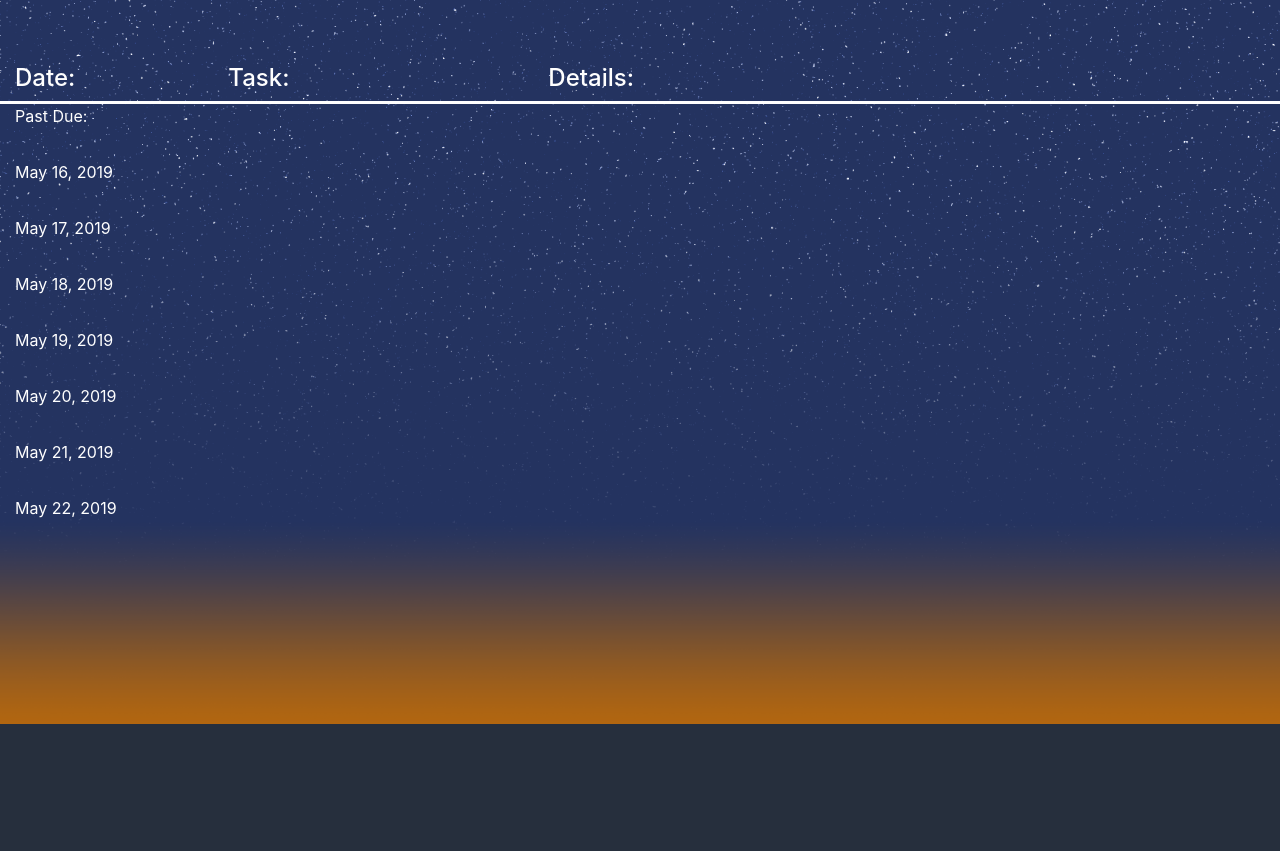
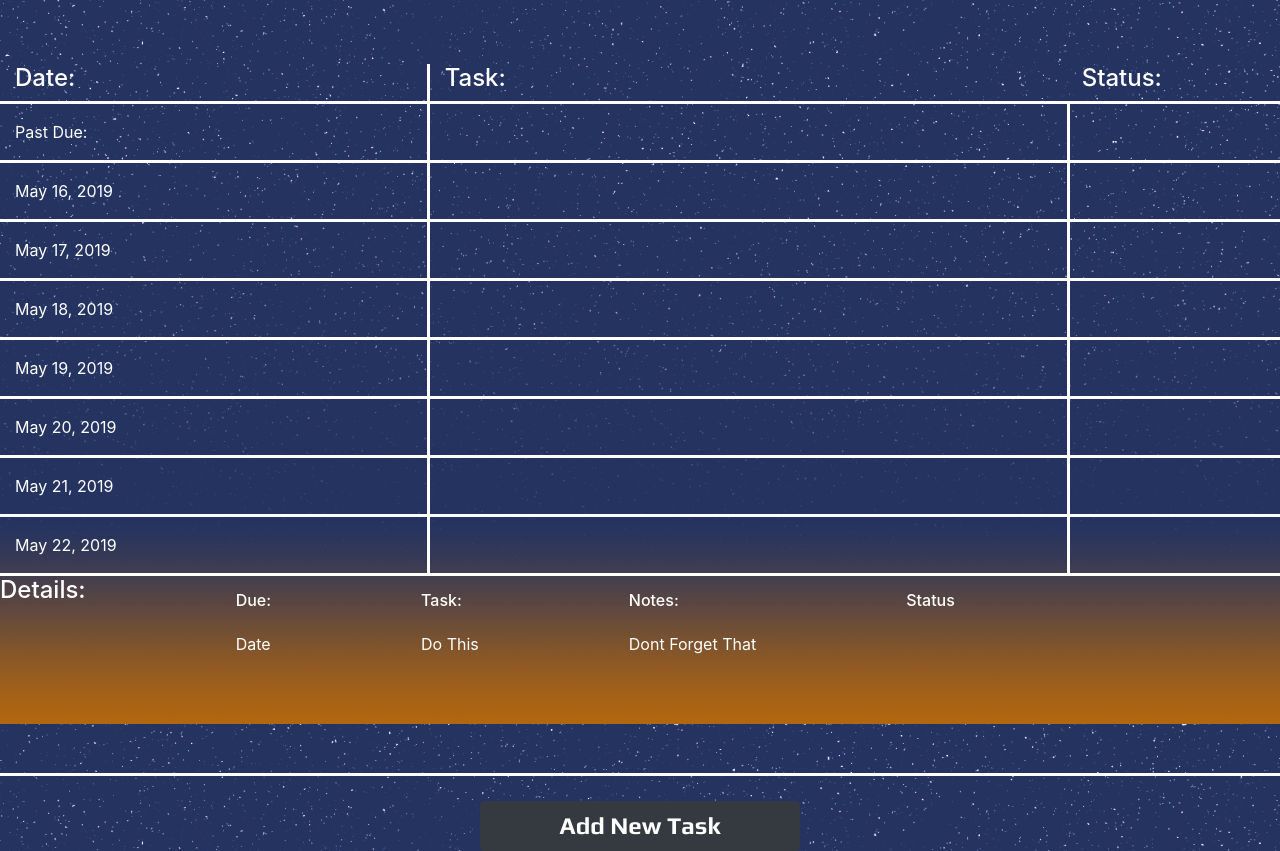
Before and after one commit to ajamesmiller35/LiveList, a plain HTML site: page live-list.html in a window 1280 px wide. Shown: the part 76-927 px from the top of the page. Before the commit the page ends 800 px from the top, so only its background shows below. Drawn offline with nearby package versions, Linux system fonts and the light colour scheme; no server answers.

Commit message:
added stuff

```diff
--- a/live-list.html
+++ b/live-list.html
@@ -24,57 +24,101 @@
 
     <div class="container-fluid tasks-main">
         <div class="row">
-            <div class="col-lg-2 border-white">
+            <div class="col-lg-4 border-bottom-white">
                 <h4 class="text-white">Date:</h4>
             </div>
-            <div class="col-lg-3 border-white">
+            <div class="col-lg-6 border-bottom-white border-left-white">
                 <h4 class="text-white">Task:</h4>
             </div>
-            <div class="col-lg-7 border-white">
-                <h4 class="text-white">Details:</h4>
+            <div class="col-lg-2 border-bottom-white">
+                <h4 class="text-white">Status:</h4>
             </div>
         </div><!--row-->
+        <div class="tasks-box">
         <div class="row">
-            <div class="col-lg-2"><p class="text-white">Past Due:</p></div>
-            <div class="col-lg-3"></div>
-            <div class="col-lg-5"></div>
+            <div class="col-lg-4 border-bottom-white"><p class="text-white"><p id="past-due" class="text-white">Past Due:</p></p></div>
+            <div class="col-lg-6 border-bottom-white border-left-white"></div>
+            <div class="col-lg-2 border-bottom-white border-left-white"></div>
         </div>
         <div class="row">
-            <div class="col-lg-2"><p class="text-white"><p id="0" class="text-white"></p></p></div>
-            <div class="col-lg-3"></div>
-            <div class="col-lg-5"></div>
+            <div class="col-lg-4 border-bottom-white"><p class="text-white"><p id="0" class="text-white"></p></p></div>
+            <div class="col-lg-6 border-bottom-white border-left-white"></div>
+            <div class="col-lg-2 border-bottom-white border-left-white"></div>
         </div>
         <div class="row">
-            <div class="col-lg-2"><p class="text-white"><p id="1" class="text-white"></p></p></div>
-            <div class="col-lg-3"></div>
-            <div class="col-lg-5"></div>
+            <div class="col-lg-4 border-bottom-white"><p class="text-white"><p id="1" class="text-white"></p></p></div>
+            <div class="col-lg-6 border-bottom-white border-left-white"></div>
+            <div class="col-lg-2 border-bottom-white border-left-white"></div>
         </div>
         <div class="row">
-            <div class="col-lg-2"><p class="text-white"><p id="2" class="text-white"></p></p></div>
-            <div class="col-lg-3"></div>
-            <div class="col-lg-5"></div>
+            <div class="col-lg-4 border-bottom-white"><p class="text-white"><p id="2" class="text-white"></p></p></div>
+            <div class="col-lg-6 border-bottom-white border-left-white"></div>
+            <div class="col-lg-2 border-bottom-white border-left-white"></div>
         </div>
         <div class="row">
-            <div class="col-lg-2"><p class="text-white"><p id="3" class="text-white"></p></p></div>
-            <div class="col-lg-3"></div>
-            <div class="col-lg-5"></div>
+            <div class="col-lg-4 border-bottom-white"><p class="text-white"><p id="3" class="text-white"></p></p></div>
+            <div class="col-lg-6 border-bottom-white border-left-white"></div>
+            <div class="col-lg-2 border-bottom-white border-left-white"></div>
         </div>
         <div class="row">
-            <div class="col-lg-2"><p class="text-white"><p id="4" class="text-white"></p></p></div>
-            <div class="col-lg-3"></div>
-            <div class="col-lg-5"></div>
+            <div class="col-lg-4 border-bottom-white"><p class="text-white"><p id="4" class="text-white"></p></p></div>
+            <div class="col-lg-6 border-bottom-white border-left-white"></div>
+            <div class="col-lg-2 border-bottom-white border-left-white"></div>
         </div>
         <div class="row">
-            <div class="col-lg-2"><p class="text-white"><p id="5" class="text-white"></p></p></div>
-            <div class="col-lg-3"></div>
-            <div class="col-lg-5"></div>
+            <div class="col-lg-4 border-bottom-white"><p class="text-white"><p id="5" class="text-white"></p></p></div>
+            <div class="col-lg-6 border-bottom-white border-left-white"></div>
+            <div class="col-lg-2 border-bottom-white border-left-white"></div>
         </div>
         <div class="row">
-            <div class="col-lg-2"><p class="text-white"><p id="6" class="text-white"></p></p></div>
-            <div class="col-lg-3"></div>
-            <div class="col-lg-5"></div>
+            <div class="col-lg-4 border-bottom-white"><p class="text-white"><p id="6" class="text-white"></p></p></div>
+            <div class="col-lg-6 border-bottom-white border-left-white"></div>
+            <div class="col-lg-2 border-bottom-white border-left-white"></div>
+        </div>
+        </div>
+        <div class="row border-bottom-white detail-box">
+            <h4 id="detail-title" class="text-white">Details:</h4>
+
+                <div class="detail-item-box">
+                        <h6 class="detail-item text-white">Due:</h6>
+                        <p class="detail-item-text text-white" contenteditable="true">Date</p>
+                </div>
+                <div class="detail-item-box">
+                        <h6 class="detail-item text-white">Task:</h6>
+                        <p class="detail-item-text text-white" contenteditable="true">Do This</p>
+                </div>
+                <div class="detail-item-box">
+                    <h6 class="detail-item text-white">Notes:</h6>
+                    <p class="detail-item-text text-white" contenteditable="true">Dont Forget That</p>
+                </div>
+                <div class="detail-item-box">
+                        <h6 class="detail-item text-white">Status</h6>
+                        <a href="javascript: void(0)"><p class="detail-item-text text-white"></p></a>
+                    </div>
+
+            <div class="add-task">
+                    <div class="detail-item-box">
+                            <h6 class="detail-item text-blue">Due:</h6>
+                            <p class="detail-item-text text-blue" contenteditable="true">Enter Month (numeral):</p>
+                            <p class="detail-item-text text-blue" contenteditable="true">Enter Day (numeral):</p>
+                            <p class="detail-item-text text-blue" contenteditable="true">Enter Year (numeral):</p>
+                    </div>
+                    <div class="detail-item-box">
+                            <h6 class="detail-item text-blue">Task:</h6>
+                            <p class="detail-item-text text-blue" contenteditable="true">Enter Task</p>
+                    </div>
+                    <div class="detail-item-box">
+                        <h6 class="detail-item text-blue">Notes:</h6>
+                        <p class="detail-item-text text-blue" contenteditable="true">Add Notes Here (optional)</p>
+                    </div>
+                    <button id="submit-task" class="btn btn-dark">Submit Task</button>
+
+            </div>
         </div>
     </div><!--container-->
+    <div class="button-box">
+    <button id="add-task" class="btn btn-dark">Add New Task</button>
+    </div>
 
 
 
--- a/style.css
+++ b/style.css
@@ -89,6 +89,74 @@ body{
 	font-size: 1.5em;
 }
 
-.border-white{
+.border-bottom-white{
 	border-bottom: solid white 3px;
 }
+
+.border-top-white{
+	border-top: solid white 3px;
+}
+
+.border-left-white{
+	border-left: solid white 3px;
+}
+
+#add-task{
+	width: 25%;
+	font-family: 'Play', sans-serif;
+	font-size: 1.5em;
+	margin-left: auto;
+	margin-right: auto;
+	display: block;
+	margin-top: 25px;
+}
+
+.button-box{
+	width: 100%;
+}
+
+.detail-box{
+	height: 200px;
+}
+
+.tasks-box{
+	max-height: 472px;
+}
+
+.detail-item{
+	line-height: 3em;
+	margin-left: 150px;
+}
+
+.detail-item-text{
+	margin-left: 150px;
+}
+
+.detail-item-box{
+	display: inline;
+}
+
+.add-task{
+	background-color: white;
+	position: fixed;
+	top: 200px;
+	left: 25%;
+	width: 50%;
+	display: none;
+
+}
+
+.text-blue{
+	color: #243360;
+}
+
+#submit-task{
+	width: 25%;
+	font-family: 'Play', sans-serif;
+	font-size: 1em;
+	margin-left: auto;
+	margin-right: auto;
+	display: block;
+	margin-top: 25px;
+	margin-bottom: 25px;
+}
```
